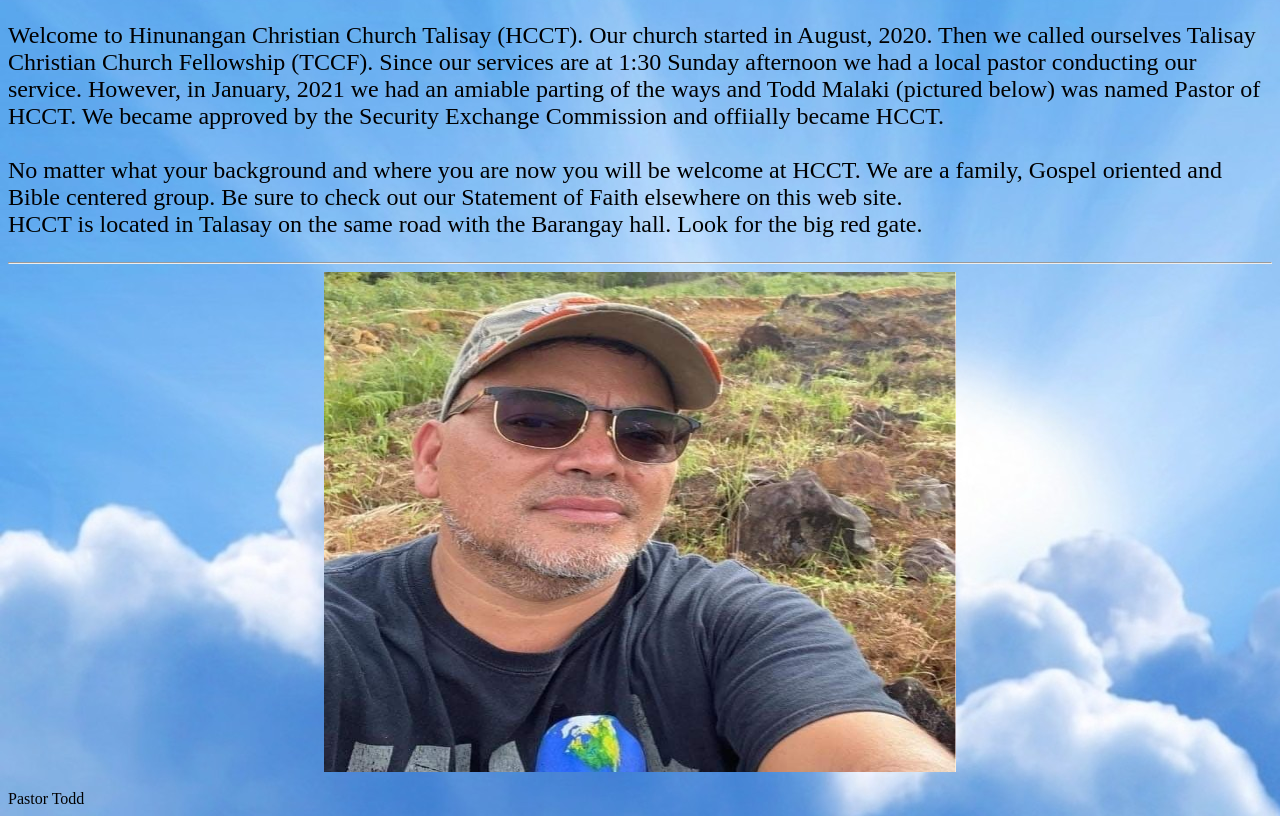
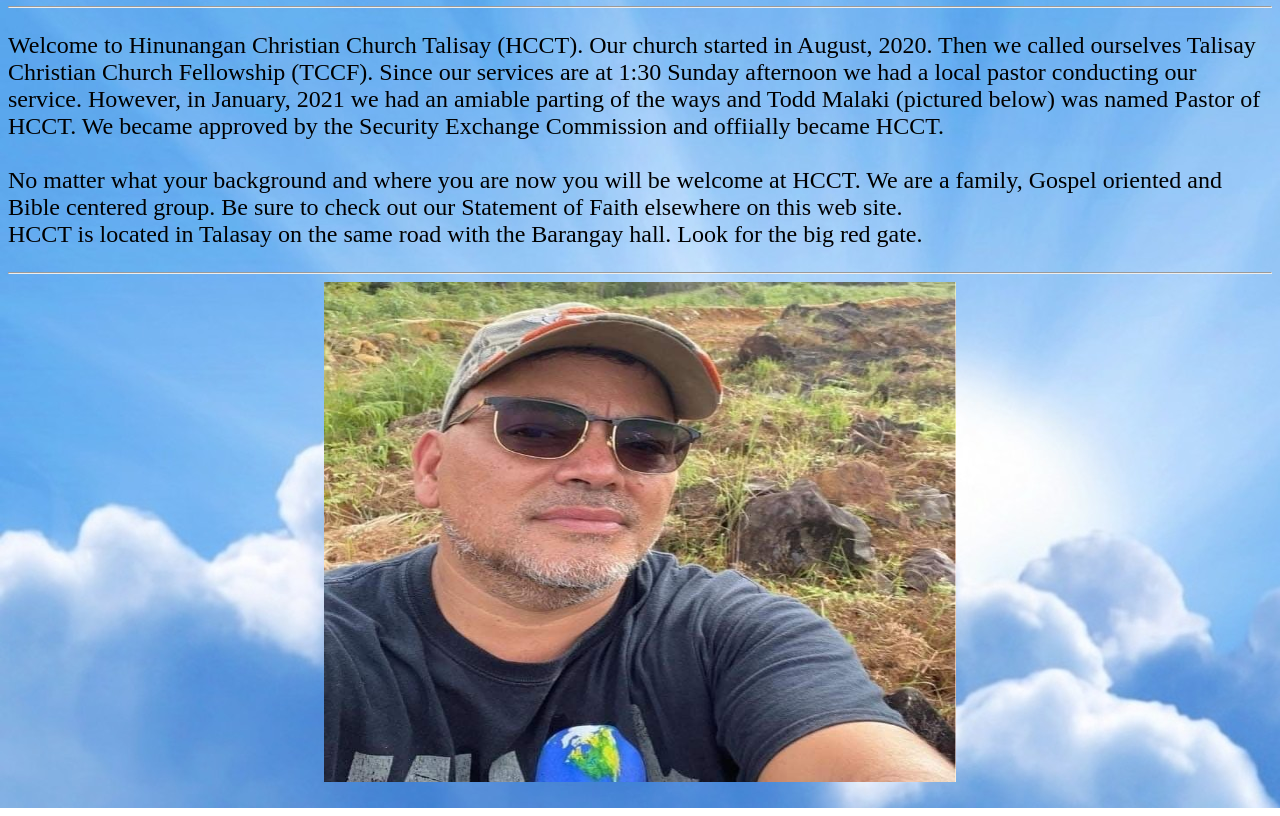
Before and after one commit to Kenarco/HCCT, an Eleventy site: page about.njk in a window 1280 px wide. Shown: the part 110-926 px from the top of the page. Built offline with nearby package versions, Linux system fonts and the light colour scheme; Eleventy itself is replaced by a stand-in of ours; files that its build step writes are made by us from their sources.

Commit message:
More cosmetic Changes

```diff
--- a/_includes/nav.njk
+++ b/_includes/nav.njk
@@ -7,3 +7,4 @@
     <a href="/gallery">Our Photo Gallery</a>
     <a href="/pastorappreciationday">Pastor Appreciation day</a>
 </nav>
+<hr>
--- a/about.njk
+++ b/about.njk
@@ -19,6 +19,5 @@
     HCCT is located in Talasay on the same road with the Barangay hall. Look for the big red gate.
 </p>
 <hr>
-<img src="/images/PastorTodd.jpg" alt="Pastor Todd Malaki" class="center" height="500 px">
+<img src="/images/PastorTodd.jpg" alt="Pastor Todd Malaki" class="center" height="500 px" width="500 px">
 <br>
-<caption>Pastor Todd</caption>
```
